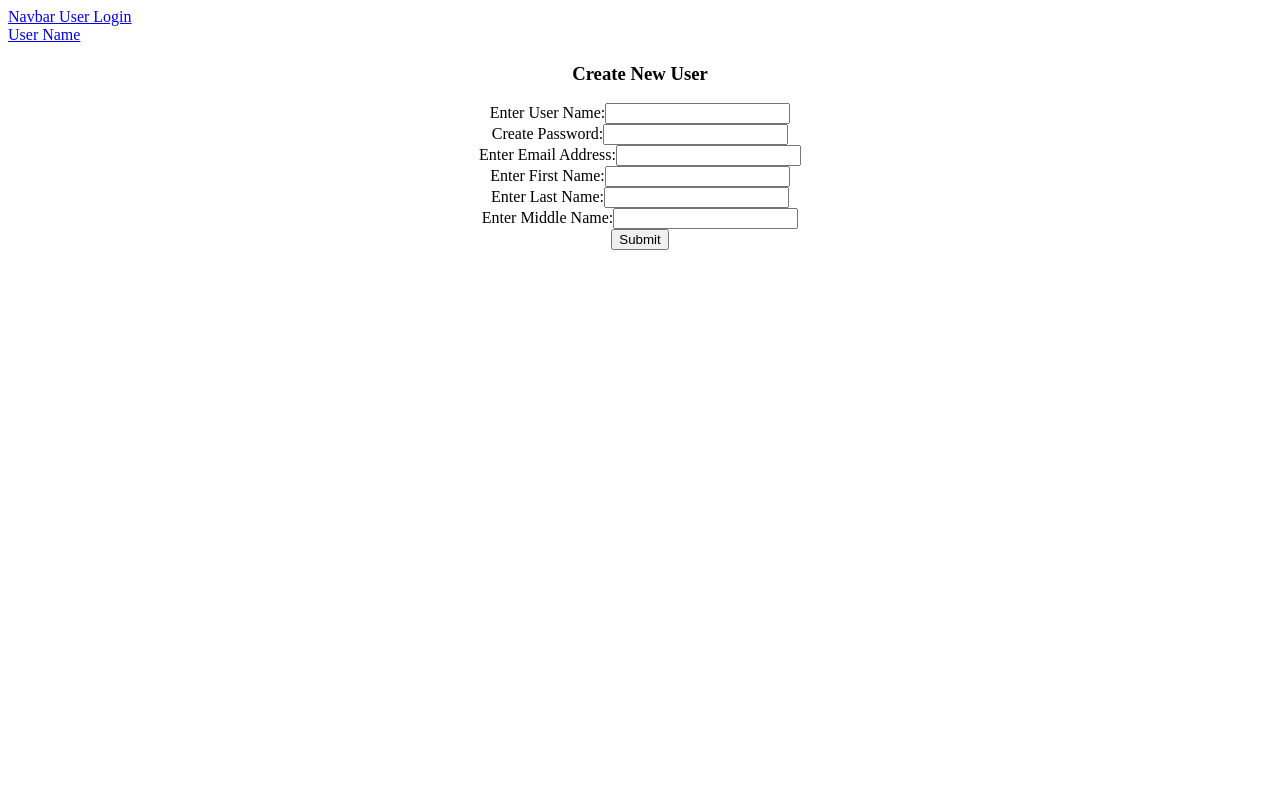
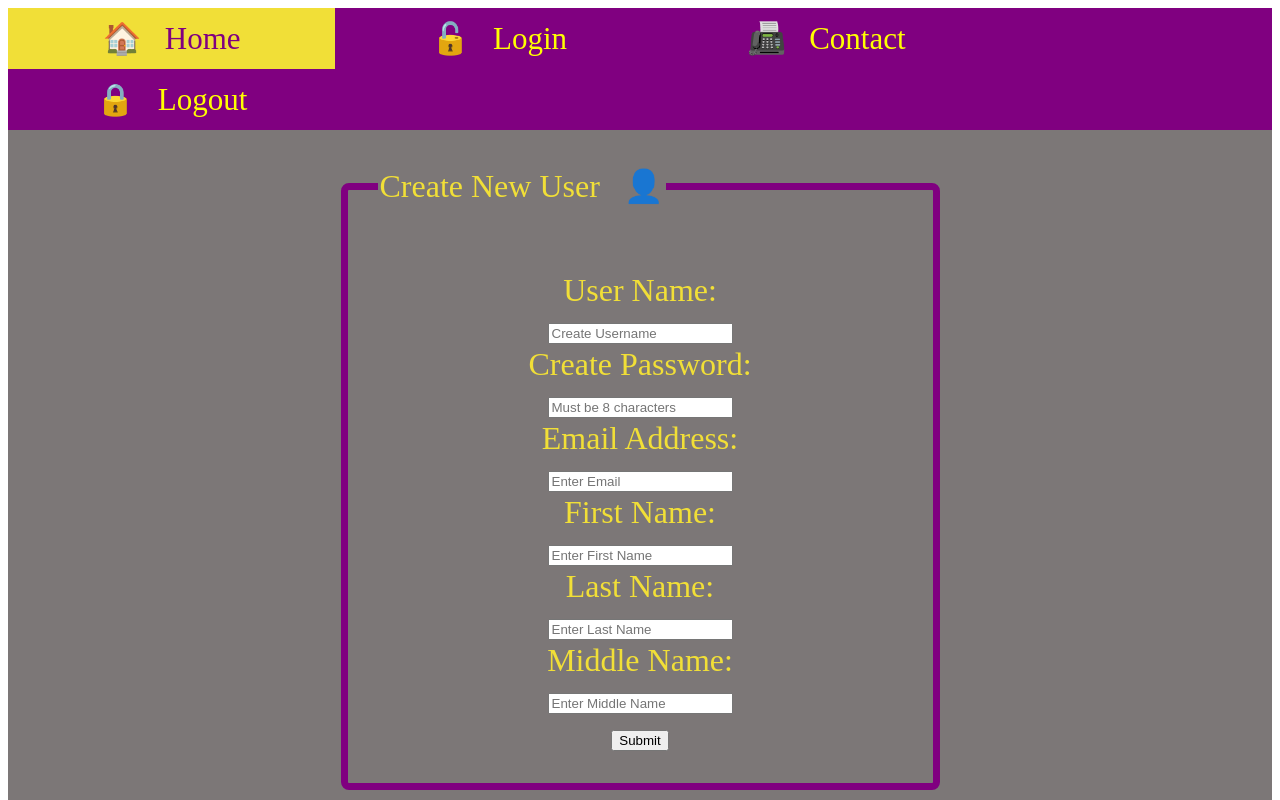
Before and after one commit to barkerd85/CapTutor, a React (Create React App) app in the folder Solo_Cap_Front/: page / in a window 1280 px wide. Shown: the top 800 px of the page. Built offline with nearby package versions, Linux system fonts and the light colour scheme.

Commit message:
Added styling to the homepage as well as added logout function

```diff
--- a/Solo_Cap_Front/src/App.js
+++ b/Solo_Cap_Front/src/App.js
@@ -5,6 +5,8 @@ import { BrowserRouter as Router, Route, Routes, Link } from 'react-router-dom';
 import NewUserLogin from './components/newuserlogin/newuserlogin';
 import Login from './components/login/login';
 import HomePage from './components/homepage/homepage';
+import Logout from './components/logout/logout';
+import Contact from './components/contact/contact';
 
 
 class App extends Component{
@@ -13,7 +15,7 @@ class App extends Component{
   componentDidMount(){
     const jwt = localStorage.getItem('token');
     try{
-      const user = jwtDecode(jwt);
+      const user = (jwt);
       this.setState({
         user
       });
@@ -30,7 +32,9 @@ render() {
       <Routes>
         <Route path="/" exact element={<NewUserLogin/>} />
         <Route path="/login" element={<Login />} />
+        <Route path="/logout" exact element={<Logout/>} />
         <Route path="/home" element={<HomePage/>} />
+        <Route path="/contact" element={<Contact/>} />
       </Routes>
     </div>
   );
--- /dev/null
+++ b/Solo_Cap_Front/src/components/contact/contact.jsx
@@ -0,0 +1,18 @@
+import React from 'react';
+import './contact.css';
+
+
+
+
+function Contact(){
+
+window.location='/contact'
+
+return(
+    <div>
+        <p>Contact.</p>
+
+    </div>
+)
+}
+export default Contact;
--- a/Solo_Cap_Front/src/components/header/header.css
+++ b/Solo_Cap_Front/src/components/header/header.css
@@ -0,0 +1,50 @@
+
+
+
+/* Style the navigation menu */
+.navbar {
+    width: 100%;
+    background-color: purple;
+    overflow: auto;
+
+
+  }
+
+  /* Navigation links */
+  .navbar a {
+    float: left;
+    padding: 12px;
+    color: white;
+    text-decoration: none;
+    font-size: 31px;
+    width: 24%; /* Four equal-width links. If you have two links, use 50%, and 33.33% for three links, etc.. */
+    text-align: center; /* If you want the text to be centered */
+    color: yellow;
+    font-family: cursive;
+
+
+  }
+
+  /* Add a background color on mouse-over */
+  .navbar a:hover {
+    background-color: black;
+  }
+
+  /* Style the current/active link */
+  .navbar a.active {
+    background-color: #f1df37;
+    color: purple;
+    font-family: cursive;
+    font-size: 31px;
+
+  }
+
+  /* Add responsiveness - on screens less than 500px, make the navigation links appear on top of each other, instead of next to each other */
+  @media screen and (max-width: 500px) {
+    .navbar a {
+      float: none;
+      display: block;
+      width: 100%;
+      text-align: left; /* If you want the text to be left-aligned on small screens */
+    }
+  }
--- a/Solo_Cap_Front/src/components/header/header.jsx
+++ b/Solo_Cap_Front/src/components/header/header.jsx
@@ -11,18 +11,12 @@ function Header(){
     let user = JSON.parse(localStorage.getItem('user-info'))
     console.warn(user)
     return (
-        <div>
-            <Navbar bg="dark" variant="dark">
-                <Navbar.Brand href="#home">Navbar</Navbar.Brand>
-                <Link to='/login' > User Login </Link>
-                </Navbar>
-                <Nav>
-                    <NavDropdown title="User Name" >
-                        <Dropdown.Item>Logout</Dropdown.Item>
-                    </NavDropdown>
-
-                </Nav>
-            </div>
+    <div class="navbar">
+    <a class="active" href="/home">🏠&nbsp;&nbsp; Home</a>
+    <a href="/login">🔓&nbsp;&nbsp; Login </a>
+    <a href="/contact">📠&nbsp;&nbsp; Contact</a>
+    <a href="/logout">🔒 &nbsp;&nbsp;Logout </a>
+    </div>
     );
 }
 
--- /dev/null
+++ b/Solo_Cap_Front/src/components/logout/logout.jsx
@@ -0,0 +1,18 @@
+import React from 'react';
+// import axios from 'axios';
+import './logout.css';
+
+
+
+function Logout(){
+
+window.location='/logout'
+
+return(
+    <div>
+        <p>You have been logged out.</p>
+
+    </div>
+)
+}
+export default Logout;
--- a/Solo_Cap_Front/src/components/newuserlogin/newuserlogin.css
+++ b/Solo_Cap_Front/src/components/newuserlogin/newuserlogin.css
@@ -0,0 +1,55 @@
+.form-group{
+    font-size: xx-large;
+    width: 100%;
+    background-color: rgb(124, 119, 119);
+    overflow: auto;
+    color: white;
+
+
+
+
+}
+
+fieldset{
+    align-items: center;
+    color: white;
+    font-size: xx-large;
+    max-width:525px;
+    padding:30px;
+    border-radius:8px;
+    border-color: purple;
+    border-width: 7px;
+    border-style: solid;
+
+
+
+}
+
+legend{
+    color: #f1df37;
+
+}
+
+.username{
+    color: #f1df37;
+    text-align: end;
+}
+.firstname{
+    color: #f1df37;
+    text-align: left;
+}
+.lastname{
+    color: #f1df37;
+}
+
+.middlename{
+    color: #f1df37;
+}
+
+.password{
+    color: #f1df37;
+}
+.email{
+    color: #f1df37;
+
+}
--- a/Solo_Cap_Front/src/components/newuserlogin/newuserlogin.jsx
+++ b/Solo_Cap_Front/src/components/newuserlogin/newuserlogin.jsx
@@ -45,20 +45,76 @@ export default class NewUserLogin extends React.Component {
 
 render(){
 return (
-            <div>
-                <body>
-                <center><h3>Create New User</h3></center>
+
+
+
+                    <center>     <div class="form-group">
+
+
+
+                    <br />
                     <form onSubmit={this.handleSubmit}>
-                    <center><label for="username">Enter User Name:</label><input name="username" type="text" value={this.state.username} onChange={this.handleChange}></input></center>
-                    <center><label for="password">Create Password:</label><input name="password" type="password" value={this.state.password} onChange={this.handleChange}></input></center>
-                    <center><label for="email">Enter Email Address:</label><input name="email" type="text" value={this.state.email} onChange={this.handleChange}></input></center>
-                    <center><label for="first_name">Enter First Name:</label><input name="first_name" type="text" value={this.state.first_name} onChange={this.handleChange}></input></center>
-                    <center><label for="last_name">Enter Last Name:</label><input name="last_name" type="text" value={this.state.last_name} onChange={this.handleChange}></input></center>
-                    <center><label for="middle_name">Enter Middle Name:</label><input name="middle_name" type="text" value={this.state.middle_name} onChange={this.handleChange}></input></center>
-                    <center><button type="submit">Submit</button></center>
+
+                    <fieldset>
+                    <legend>Create New User &nbsp;&nbsp;👤</legend>
+                    <br />
+                    <div class="form-group">
+                    <label className='username'  for="username">User Name:</label><br />
+                    <input className='textbox' name="username" type="text" placeholder='Create Username' class="form-control" value={this.state.username} onChange={this.handleChange}></input>
+                    </div>
+
+                    <div class="form-group">
+                    <label className='password' for="password">Create Password:</label><br />
+                    <input  name="password" type="password" placeholder='Must be 8 characters' class="form-control" value={this.state.password} onChange={this.handleChange}></input>
+                    </div>
+
+                    <div class="form-group">
+                    <label className='email'  for="email">Email Address:</label><br />
+                    <input type="email" class="form-control" name="email" placeholder='Enter Email' value={this.state.email} onChange={this.handleChange}></input>
+                    <br />
+
+                    </div>
+
+                    <div class="form-group">
+                    <label className='firstname' for="first_name">First Name:</label><br />
+                    <input name="first_name" type="text" placeholder='Enter First Name' class="form-control" value={this.state.first_name} onChange={this.handleChange}></input>
+                    </div>
+
+                    <div class="form-group">
+                    <label className='lastname'   for="last_name">Last Name:</label><br />
+                    <input name="last_name" type="text" placeholder='Enter Last Name' class="form-control" value={this.state.last_name} onChange={this.handleChange}></input>
+                    </div>
+
+                    <div class="form-group">
+                    <label className='middlename'  for="middle_name">Middle Name:</label><br />
+                    <input name="middle_name" placeholder='Enter Middle Name' type="text" class="form-control" value={this.state.middle_name} onChange={this.handleChange}></input>
+                    </div>
+
+                    <button type="submit" class="btn btn-primary">Submit</button></fieldset>
+                    <br />
+                    <br />
+                    <br />
+                    <br />
+                    <br />
+                    <br />
+                    <br />
+                    <br />
+                    <br />
+                    <br />
+                    <br />
+                    <br />
+                    <br />
+                    <br />
+                    <footer>© 2021 JD Schools</footer>
+                    <br />
+                    <br />
+                    <br />
+                    <br />
+                    <br />
                     </form>
-                    </body>
-            </div>
+                    </div></center>
+
+
         )
     }
 }
```
Also changed, not shown: Solo_Cap_Front/src/components/contact/contact.css (added), Solo_Cap_Front/src/components/logout/logout.css (added).
